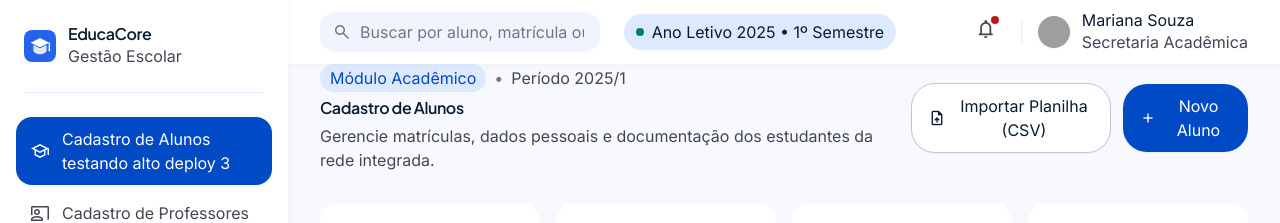
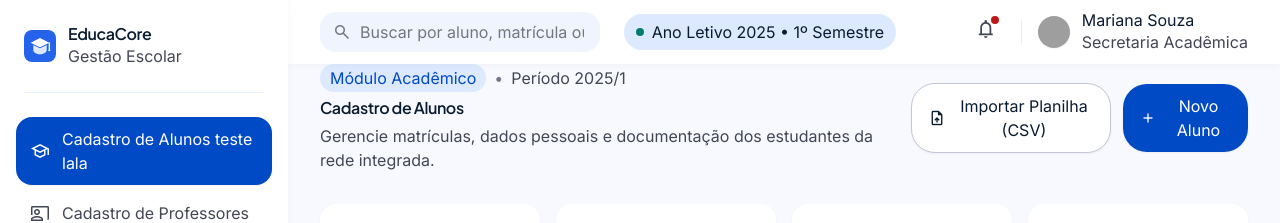
Before and after one commit to lucasmetron/system-student-with-infra, a React (Vite) app in the folder frontend/: page /alunos in a window 1280 px wide. Shown: the top 223 px of the page. Built offline with nearby package versions, Linux system fonts and the light colour scheme; no server answers; grey boxes are pictures that could not be loaded; the HTML template or start-up script is replaced by a standard one.

Commit message:
feat: add Sidebar component with navigation links and support section

```diff
--- a/frontend/src/components/Sidebar.jsx
+++ b/frontend/src/components/Sidebar.jsx
@@ -29,7 +29,7 @@ export default function Sidebar() {
         <nav className="flex flex-col gap-1.5 px-4">
           <NavLink to="/alunos" className={linkClasses}>
             <span className="material-symbols-outlined text-[20px]">school</span>
-            <span>Cadastro de Alunos testando alto deploy 3</span>
+            <span>Cadastro de Alunos teste lala</span>
           </NavLink>
           <NavLink to="/professores" className={linkClasses}>
             <span className="material-symbols-outlined text-[20px]">co_present</span>
```
